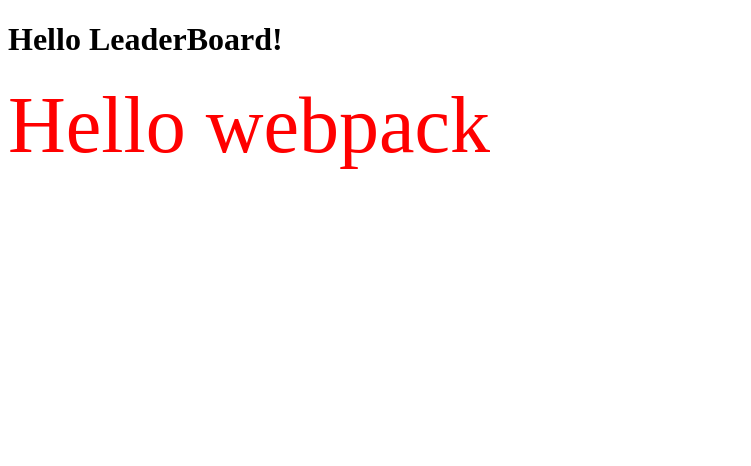
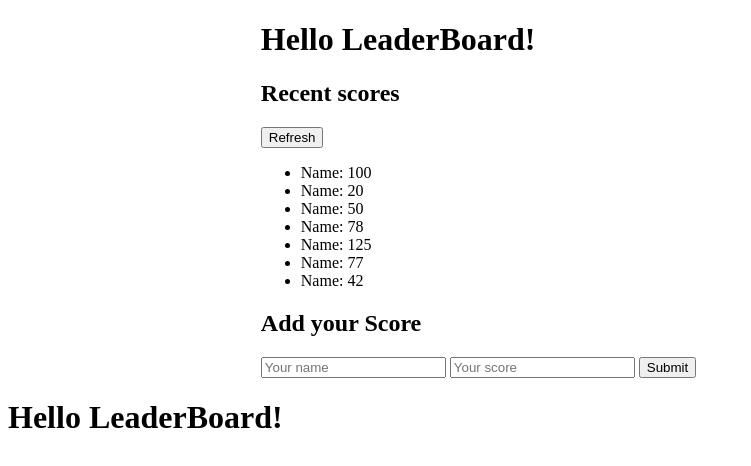
Before and after one commit to Mihndim2020/LeaderBoard-List-App, a website built with webpack: page src/index.html in a window 1280 px wide. Shown: the whole page, without its empty margins (0-751 px from the left). Built offline with nearby package versions, Linux system fonts and the light colour scheme.

Commit message:
Add html skeleton

```diff
--- a/src/index.html
+++ b/src/index.html
@@ -7,6 +7,36 @@
   <title>LeaderBoard App</title>
 </head>
 <body>
+  <main class="content">
+    <h1>Hello LeaderBoard!</h1>
+    <div class="maint-container">
+      <div class="recent-scores">
+        <div class="title">
+          <h2>Recent scores</h2>
+          <button>Refresh</button>
+        </div>
+        <ul class="players">
+          <li>Name: 100</li>
+          <li>Name: 20</li>
+          <li>Name: 50</li>
+          <li>Name: 78</li>
+          <li>Name: 125</li>
+          <li>Name: 77</li>
+          <li>Name: 42</li>
+        </ul>
+      </div>
+      <div class="add-your-score">
+        <h2>Add your Score</h2>
+        <form action="">
+          <input type="text" placeholder="Your name">
+          <input type="text" placeholder="Your score">
+          <button type="submit">Submit</button>
+        </form>
+
+      </div>
+    </div>
+
+  </main>
   <h1>Hello LeaderBoard!</h1>
 </body>
 </html>
--- a/src/index.js
+++ b/src/index.js
@@ -11,4 +11,4 @@
   return element;
 }
 
-document.body.appendChild(component());
+// document.body.appendChild(component());
--- a/src/style.css
+++ b/src/style.css
@@ -1,4 +1,5 @@
-.hello {
-  color: red;
-  font-size: 5rem;
+main {
+  width: 60%;
+  height: auto;
+  margin: 0 auto;
 }
```
